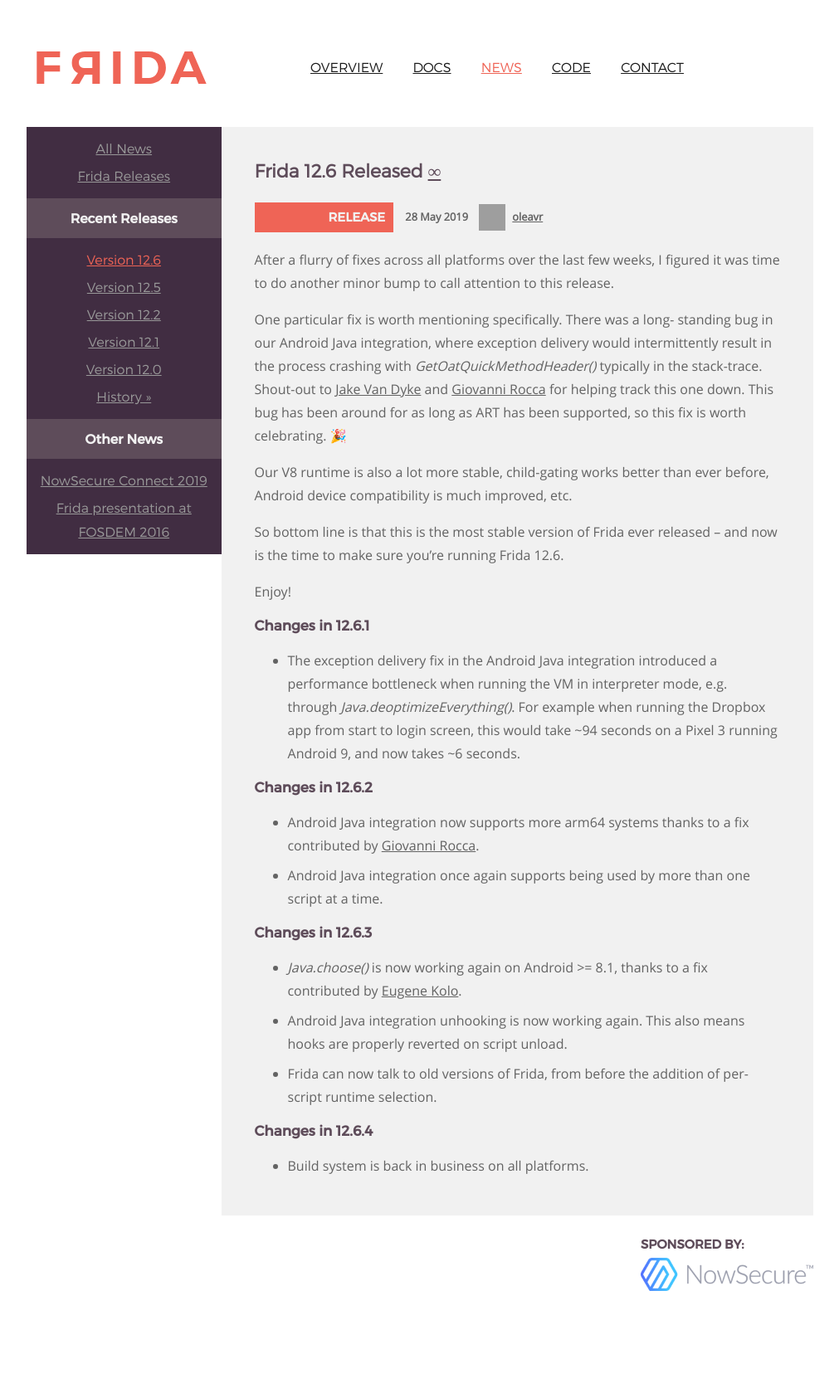
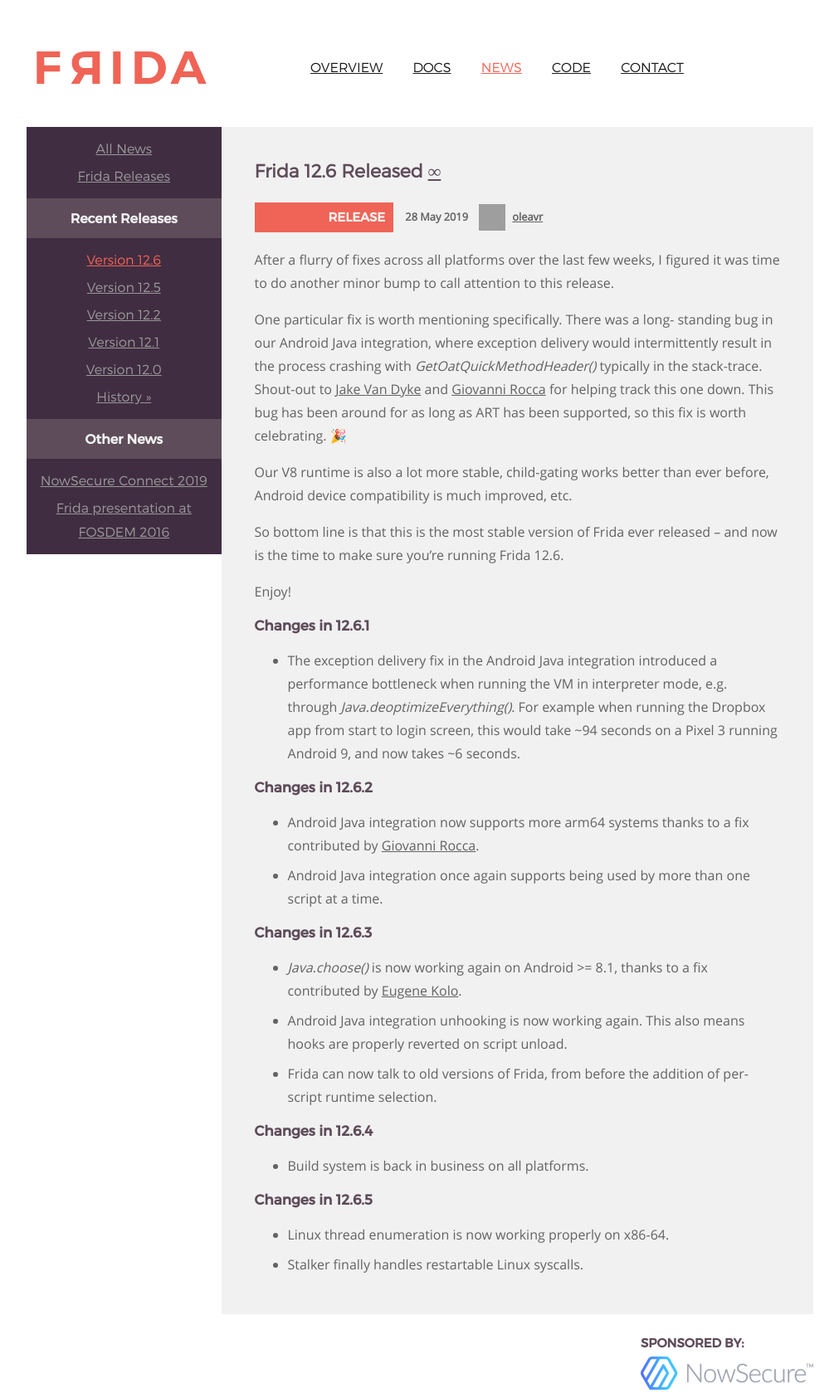
Before and after one commit to frida/frida-website, a Jekyll site: the page built from _posts/2019-05-28-frida-12-6-released.markdown, in a window 1280 px wide. Shown: the whole page at 83% size, without its empty margins (129-1140 px from the left). Built offline with Jekyll 4.4.1, drawn with Linux system fonts in a browser that asks for light colours; before the commit the page ends 1566 px from its top, so only the background shows below that; grey boxes are pictures that could not be loaded.

Commit message:
Summarize changes in 12.6.5

```diff
--- a/_posts/2019-05-28-frida-12-6-released.markdown
+++ b/_posts/2019-05-28-frida-12-6-released.markdown
@@ -55,6 +55,11 @@ Enjoy!
 
 - Build system is back in business on all platforms.
 
+### Changes in 12.6.5
+
+- Linux thread enumeration is now working properly on x86-64.
+- Stalker finally handles restartable Linux syscalls.
+
 
 [Jake Van Dyke]: https://twitter.com/giantpune
 [Giovanni Rocca]: https://twitter.com/iGio90
```
